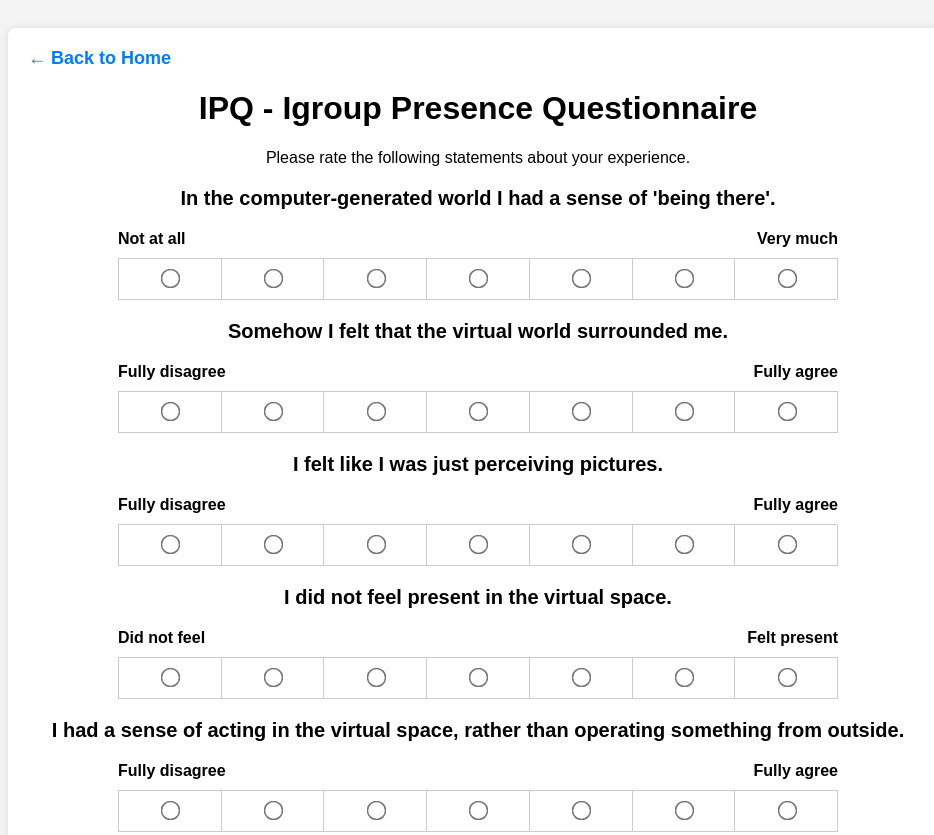
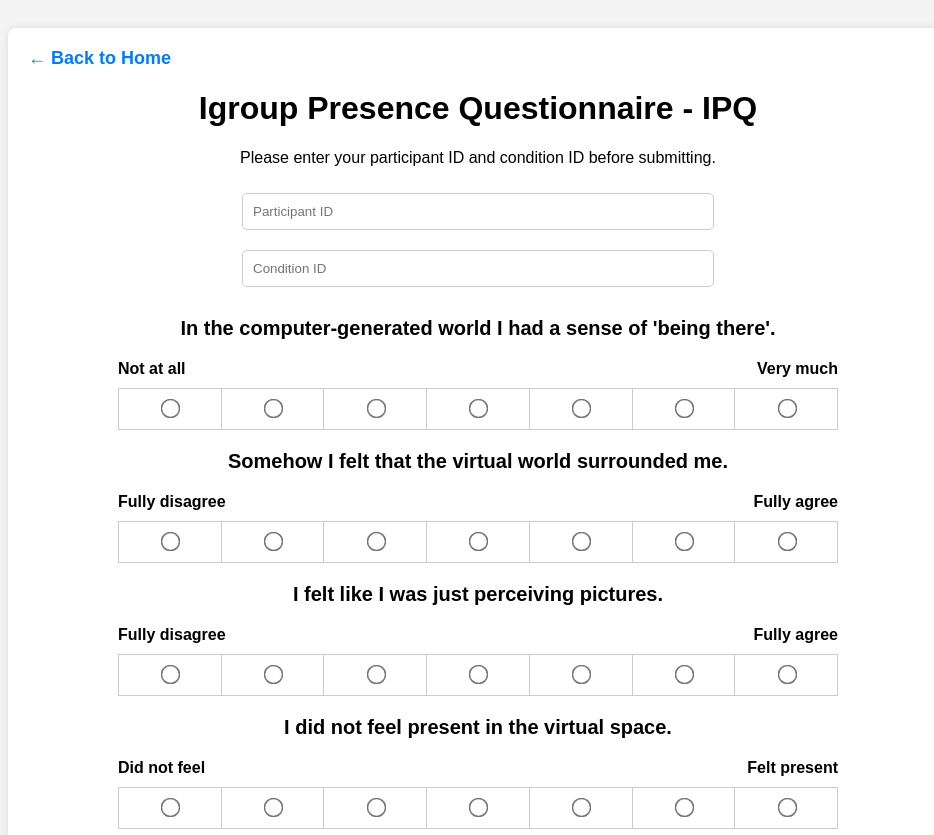
Before and after one commit to hglfr4v/q-portal, a plain HTML site: page ipq.html in a window 1280 px wide. Shown: the top 835 px of the page, without its empty margins (162-1096 px from the left). Drawn offline with Linux system fonts and the light colour scheme.

Commit message:
added css for input form and change headers h1 for consistency

```diff
--- a/ipq.html
+++ b/ipq.html
@@ -19,14 +19,19 @@
         .submit-container { text-align: center; margin-top: 20px; } /* Centering the button */
         .submit-btn { display: inline-block; width: 60%; padding: 12px; background-color: #007bff; color: white; border: none; border-radius: 5px; cursor: pointer; font-size: 16px; }
         .submit-btn:hover { background-color: #0056b3; }
+        .input-field { margin: 10px 0; padding: 10px; width: 50%; border: 1px solid #ccc; border-radius: 5px; }
     </style>
 </head>
 <body>
 
     <div class="container">
         <a href="index.html" class="back-arrow">← Back to Home</a>
-        <h1>IPQ - Igroup Presence Questionnaire</h1>
-        <p>Please rate the following statements about your experience.</p>
+        <h1>Igroup Presence Questionnaire - IPQ</h1>
+        <p>Please enter your participant ID and condition ID before submitting.</p>
+
+        <!-- Input fields for participant ID and condition -->
+        <input type="text" id="participantId" class="input-field" placeholder="Participant ID" required>
+        <input type="text" id="conditionId" class="input-field" placeholder="Condition ID" required>
 
         <form id="ipqForm">
 
```
Also changed, not shown: nasa.html (+2 -1 lines), sus.html (+1 -1 lines), ueq.html (+2 -1 lines), ueqs.html (+2 -1 lines).
